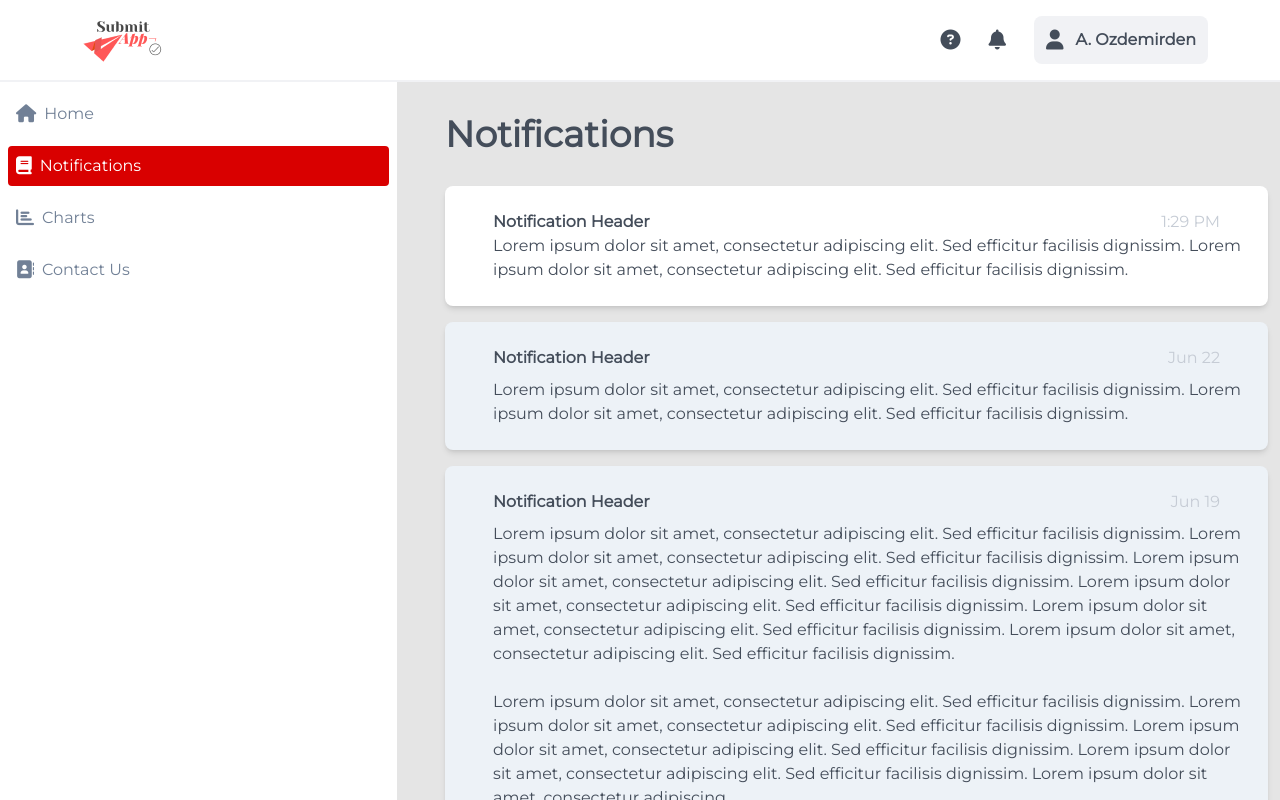
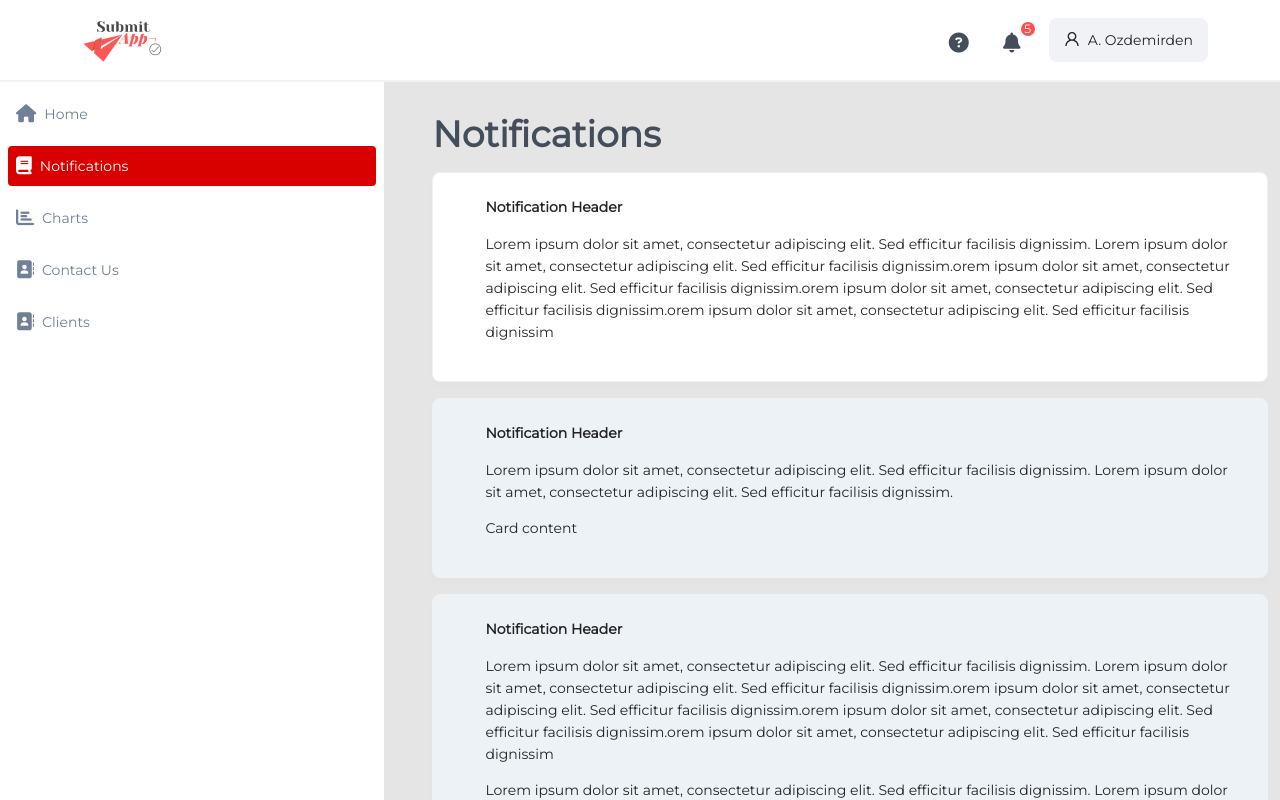
Before and after one commit to brkeudunman/react-collegues-project, a React (Create React App) app: page /notifications in a window 1280 px wide. Shown: the top 800 px of the page. Built offline with nearby package versions, Linux system fonts and the light colour scheme.

Commit message:
new-design trying to implement

```diff
--- a/package.json
+++ b/package.json
@@ -3,10 +3,12 @@
   "version": "0.1.0",
   "private": true,
   "dependencies": {
+    "@ant-design/icons": "^4.7.0",
     "@hookform/resolvers": "^2.9.3",
     "@testing-library/jest-dom": "^5.16.4",
     "@testing-library/react": "^13.3.0",
     "@testing-library/user-event": "^13.5.0",
+    "antd": "^4.21.5",
     "axios": "^0.27.2",
     "chart.js": "^3.8.0",
     "chartjs": "^0.3.24",
--- a/src/components/Header.js
+++ b/src/components/Header.js
@@ -1,31 +1,61 @@
-import React from 'react'
+import { Avatar, Badge, Button, Col, Row } from 'antd'
+import React, { useState } from 'react'
 import logo from '../imgs/logo_submit.png'
-
+import { UserOutlined } from '@ant-design/icons';
 
 function Header() {
+
+  const [notCounter, setNotCounter] = useState(5)
+
+  const decrease = ()=>{
+    let newCount = notCounter - 1;
+    if (newCount < 0) {
+      newCount = 0;
+    }
+    setNotCounter(newCount);
+  }
+
+  const ico1= (<i className="md:text-xl text-gray-700 fa-solid fa-circle-question"></i>)
+  const ico2 = (<i className='md:text-xl  text-gray-700 fa-solid fa-bell'> </i>)
+
   return (
-    <div className='flex justify-between items-center bg-white border-solid border-b-2  md:py-4 py-2 border-metal'>
-
+    <Row className='flex justify-between items-center bg-white border-solid border-b-2  md:py-4 py-2 border-metal'>
+      <Col>
         <img
           alt='logo png'
           src={logo}
           className="md:ml-20 sm:ml-10 sm:w-auto w-12 mr-4 md:mr-0 ml-4"
         />
+       </Col>
+       <div  className='flex items-center text-gray-700 font-bold md:text-base mr-6'  >
+       <div className='md:mr-5'>
+          <Button  ghost="true" type='text' shape='circle' block="true">
 
-       <div className='flex items-center text-gray-700 font-bold md:text-base mr-6'  >
-          <button class="fa-solid fa-circle-question md:text-xl mr-7">
-          </button>
+            {ico1}
 
-          <button class="fa-solid fa-bell md:text-xl mr-7" >
-          </button>
+          </Button>
+          </div>
+          <div className='md:mr-5'>
+          <Button shape='circle' type='text' onClick={decrease}>
 
-          <button className='flex items-center md:mr-12 bg-metal px-3 rounded-lg '>
-            <i class="fa-solid fa-user md:text-xl mr-3"></i>
-            <p className='md:my-3 my-2 md:text-base text-sm '>A. Ozdemirden</p>
-          </button>
+            <Badge count={notCounter} size="small" >
+              <Avatar  style={{backgroundColor:"white"}} >
+                <div>
+                {ico2}
+                </div>
+
+              </Avatar>
+            </Badge>
+
+            </Button>
+          </div>
+
+          <div className='flex  md:mr-12'>
+            <Button style={{fontWeight:"800px",backgroundColor:"#F1F2F5",borderRadius:"8px",display:"flex",alignItems:"center",padding:"21px 14px 21px 14px"}} type='text'  icon={(  <UserOutlined style={{fontSize:"16px",marginBottom:"3px"}}/>)}> A. Ozdemirden </Button>
           </div>
 
       </div>
+    </Row>
   )
 }
 
--- a/src/components/Main.js
+++ b/src/components/Main.js
@@ -5,6 +5,7 @@ import Cards from './pages/Cards/Cards'
 import Notifications from './pages/Notifications/Notifications'
 import Charts from './pages/Charts/Charts'
 import Contact from './pages/Contact/Contact'
+import Clients from './pages/Clients/Clients'
 
 function Main() {
 
@@ -16,6 +17,7 @@ function Main() {
         <Route path='notifications' element={<Notifications></Notifications>}></Route>
         <Route path='charts' element={<Charts></Charts>}></Route>
         <Route path='contact' element={<Contact></Contact>}></Route>
+        <Route path='clients' element={<Clients></Clients>}></Route>
       </Routes>
     </div>
 
--- a/src/components/Navbar/Navbar.js
+++ b/src/components/Navbar/Navbar.js
@@ -4,8 +4,8 @@ import NavbarButton from './NavbarButton'
 
 function Navbar() {
 
-  var jsonArr = [{to:"/",text:"Home"},{to:"/notifications",text:"Notifications"},{to:"/charts",text:"Charts"},{to:"/contact",text:"Contact Us"}]
-  var icoArr = [(<i class="ml-2 sm:text-lg fa-solid fa-house"></i>),(<i class="ml-2 text-lg fa-solid fa-book"></i>),(<i class="ml-2 text-lg fa-solid fa-chart-bar"></i>),(<i class="ml-2 text-lg fa-solid fa-address-book"></i>)]
+  var jsonArr = [{to:"/",text:"Home"},{to:"/notifications",text:"Notifications"},{to:"/charts",text:"Charts"},{to:"/contact",text:"Contact Us"},{to:"/clients",text:"Clients"}]
+  var icoArr = [(<i class="ml-2 sm:text-lg fa-solid fa-house"></i>),(<i class="ml-2 text-lg fa-solid fa-book"></i>),(<i class="ml-2 text-lg fa-solid fa-chart-bar"></i>),(<i class="ml-2 text-lg fa-solid fa-address-book"></i>),(<i class="ml-2 text-lg fa-solid fa-address-book"></i>)]
 
 
   return (
--- a/src/components/Navbar/NavbarButton.js
+++ b/src/components/Navbar/NavbarButton.js
@@ -15,7 +15,7 @@ function NavbarButton({elementTo,elementText,icoSelected}) {
       className={({ isActive }) =>
                 isActive ? activeClassName : passiveClassName}>
       {icoSelected}
-      <p className='ml-2 mr-10 hidden sm:block'>{elementText}</p>
+      <p className='ml-2 mr-10 my-0 hidden sm:block'>{elementText}</p>
     </NavLink>
   )
 }
--- a/src/components/pages/Charts/Charts.js
+++ b/src/components/pages/Charts/Charts.js
@@ -9,6 +9,7 @@ import fetchArticlesData from '../../../services/fetchArticlesData';
 
 import fetchReferenceData from '../../../services/fetchReferenceData'
 import fetchJournalsData from '../../../services/fetchJournalsData'
+import { Spin } from 'antd';
 
 
 function Charts() {
@@ -18,7 +19,12 @@ function Charts() {
   const {data:journalsData,isLoading:isJournalsLoading,error:journalsError} = useQuery('journalsData',fetchJournalsData)
 
   if(isArticlesLoading || isReferencesLoading || isJournalsLoading ){
-    return <div>Loading ...</div>
+    return (
+      <div className='mt-8'>
+        <div ><Spin tip="Loading" /></div>
+      </div>
+    )
+
   }
 
   else if(articlesError || referenceError || journalsError){
--- a/src/components/pages/Clients/Clients.js
+++ b/src/components/pages/Clients/Clients.js
@@ -1,6 +1,6 @@
 import React from 'react'
 import { Spin, Table } from 'antd';
-import 'antd/dist/antd.css';
+
 import fetchColumnSchema from './TableData/fetchColumnSchema';
 import fetchClientsData from './TableData/fetchClientsData';
 import { useQuery } from 'react-query';
@@ -12,11 +12,8 @@ function Clients() {
   var columnstData = fetchColumnSchema()
   var dataSource = fetchClientsData(referencesData)
 
-
-
   if(isReferencesLoading){
-
-    <Spin/>
+    <div className='flex gap-5'><p>Loading... </p><Spin/></div>
   }
 
   return (
--- /dev/null
+++ b/src/components/pages/Clients/TableData/fetchClientsData.js
@@ -0,0 +1,11 @@
+
+function fetchClientsData(referencesData) {
+
+    var clientsData = []
+    for (var i=0; i<referencesData?.length; i++) {
+        clientsData.push({'key':i,'name':referencesData[i].name,'references':referencesData[i].count})
+    }
+    return clientsData
+}
+
+export default fetchClientsData
--- /dev/null
+++ b/src/components/pages/Clients/TableData/fetchColumnSchema.js
@@ -0,0 +1,38 @@
+import React from 'react'
+import 'antd/dist/antd.css';
+import {Space} from'antd'
+
+function fetchColumnSchema() {
+
+
+    const columns = [
+
+        {
+            title:'Name',
+            dataIndex:'name',
+            key:'name'
+        },
+        {
+            title:'References',
+            dataIndex:'references',
+            key:'references',
+            defaultSortOrder: 'descend',
+            sorter: (a, b) => a.references - b.references,
+        },
+        {
+            title: 'Action',
+            key: 'action',
+            render: (_, record) => (
+              <Space size="middle">
+                <button className='text-gray-600'>Edit {record.name}</button>
+                <button className='text-primary-400'>Delete</button>
+              </Space>
+            ),
+          },
+    ]
+
+
+    return columns
+}
+
+export default fetchColumnSchema
--- a/src/components/pages/Notifications/Notifications.js
+++ b/src/components/pages/Notifications/Notifications.js
@@ -1,28 +1,67 @@
+import { Card } from 'antd'
 import React from 'react'
 
 function Notifications() {
 
+
+  const header = (<h1 className='font-semibold text-sm mb-4'>Notification Header</h1>)
+  const cardStyleActive = {
+    backgroundColor: "#FFFFFF",
+    border: "1px solid #EDF2F7",
+    borderRadius:"8px",
+    boxShadow:"0px 4px 4px rgba(188, 192, 196, 0.05)",
+    paddingLeft:"28px",
+  }
+  const cardStylePassive= {
+    backgroundColor: "#EDF2F7",
+    border: "1px solid #EDF2F7",
+    borderRadius:"8px",
+    boxShadow:"0px 4px 4px rgba(188, 192, 196, 0.05)",
+    paddingLeft:"28px",
+  }
+
+
   return (
     <div className='text-gray-700 pb-4'>
       <h1 className='md:text-4xl text-2xl font-bold text-gray-700 md:mt-8 mt-4 md:ml-12 md:text-start text-center'>Notifications </h1>
+      <div className='flex md:ml-12 ml-3 gap-5  mt-4 mx-auto mr-3 ' >
+      <Card bordered={true} style={cardStyleActive}>
+      <div>
+      {header}
+      <p>Lorem ipsum dolor sit amet, consectetur adipiscing elit. Sed efficitur facilisis dignissim. Lorem ipsum dolor sit amet, consectetur adipiscing elit. Sed efficitur facilisis dignissim.orem ipsum dolor sit amet, consectetur adipiscing elit. Sed efficitur facilisis dignissim.orem ipsum dolor sit amet, consectetur adipiscing elit. Sed efficitur facilisis dignissim.orem ipsum dolor sit amet, consectetur adipiscing elit. Sed efficitur facilisis dignissim</p>
 
-      <div className='md:ml-12 ml-3 gap-5 mt-8 mx-auto mr-3 bg-white pl-12 pr-6 py-6 rounded-lg border-not-metal shadow-md'>
-        <div className='flex justify-between'><h1 className='font-bold  '>Notification Header</h1><p className='mr-6 text-gray-200'>1:29 PM</p></div>
+      </div>
+      </Card>
+
+    </div>
+
+      <div className='flex md:ml-12 ml-3 gap-5  mt-4 mx-auto mr-3 ' >
+      <Card bordered={true} style={cardStylePassive}>
+      <div>
+      {header}
+
         <p>Lorem ipsum dolor sit amet, consectetur adipiscing elit. Sed efficitur facilisis dignissim. Lorem ipsum dolor sit amet, consectetur adipiscing elit. Sed efficitur facilisis dignissim.</p>
+        <p>Card content</p>
+      </div>
+      </Card>
+
+    </div>
+      <div className='flex md:ml-12 ml-3 gap-5  mt-4 mx-auto mr-3 ' >
+
+
+
+        <Card bordered={true} style={cardStylePassive}>
+        <div>
+          {header}
+          <p>Lorem ipsum dolor sit amet, consectetur adipiscing elit. Sed efficitur facilisis dignissim. Lorem ipsum dolor sit amet, consectetur adipiscing elit. Sed efficitur facilisis dignissim.orem ipsum dolor sit amet, consectetur adipiscing elit. Sed efficitur facilisis dignissim.orem ipsum dolor sit amet, consectetur adipiscing elit. Sed efficitur facilisis dignissim.orem ipsum dolor sit amet, consectetur adipiscing elit. Sed efficitur facilisis dignissim</p>
+          <p>Lorem ipsum dolor sit amet, consectetur adipiscing elit. Sed efficitur facilisis dignissim. Lorem ipsum dolor sit amet, consectetur adipiscing elit. Sed efficitur facilisis dignissim.</p>
+          <p>Card content</p>
+        </div>
+        </Card>
+
       </div>
 
-      <div className='md:ml-12 ml-3 gap-5  mt-4 mx-auto mr-3 bg-not-metal pl-12 pr-6 py-6 rounded-lg border-not-metal shadow-md'>
-        <div className='flex justify-between '><h1 className='font-bold  mb-2'>Notification Header</h1><p className='mr-6 text-gray-200'>Jun 22</p></div>
-        <p>Lorem ipsum dolor sit amet, consectetur adipiscing elit. Sed efficitur facilisis dignissim. Lorem ipsum dolor sit amet, consectetur adipiscing elit. Sed efficitur facilisis dignissim.</p>
-      </div>
-      <div className='md:ml-12 ml-3 gap-5  mt-4 mx-auto mr-3 bg-not-metal pl-12 pr-6 py-6 rounded-lg border-not-metal shadow-md' >
-        <div className='flex justify-between'><h1 className='font-bold  mb-2'>Notification Header</h1><p className='mr-6 text-gray-200'>Jun 19</p></div>
-        <p>Lorem ipsum dolor sit amet, consectetur adipiscing elit. Sed efficitur facilisis dignissim. Lorem ipsum dolor sit amet, consectetur adipiscing elit. Sed efficitur facilisis dignissim. Lorem ipsum dolor sit amet, consectetur adipiscing elit. Sed efficitur facilisis dignissim. Lorem ipsum dolor sit amet, consectetur adipiscing elit. Sed efficitur facilisis dignissim. Lorem ipsum dolor sit amet, consectetur adipiscing elit. Sed efficitur facilisis dignissim. Lorem ipsum dolor sit amet, consectetur adipiscing elit. Sed efficitur facilisis dignissim.</p>
-        <br />
-        <p>Lorem ipsum dolor sit amet, consectetur adipiscing elit. Sed efficitur facilisis dignissim. Lorem ipsum dolor sit amet, consectetur adipiscing elit. Sed efficitur facilisis dignissim. Lorem ipsum dolor sit amet, consectetur adipiscing elit. Sed efficitur facilisis dignissim. Lorem ipsum dolor sit amet, consectetur adipiscing elit. Sed efficitur facilisis dignissim. Lorem ipsum dolor sit amet, consectetur adipiscing </p>
-        <br />
-        <p>Lorem ipsum dolor sit amet, consectetur adipiscing elit. Sed efficitur facilisis dignissim. Lorem ipsum dolor sit amet, consectetur adipiscing elit. Sed efficitur facilisis dignissim.Lorem ipsum dolor sit amet, consectetur adipiscing elit. Sed efficitur facilisis dignissim. Lorem ipsum dolor sit amet, consectetur adipiscing elit. Sed efficitur facilisis dignissim.</p>
-      </div>
+
 
     </div>
   )
--- a/src/index.js
+++ b/src/index.js
@@ -3,6 +3,7 @@ import ReactDOM from 'react-dom/client';
 import './index.css';
 import App from './App';
 import { BrowserRouter } from 'react-router-dom';
+import 'antd/dist/antd.css';
 
 
 const root = ReactDOM.createRoot(document.getElementById('root'));
```
Also changed, not shown: src/index.css (line endings or trailing spaces), 1 other file (tests, documents, lock files or other folders). Lines whose indentation alone changed are shown as unchanged.
